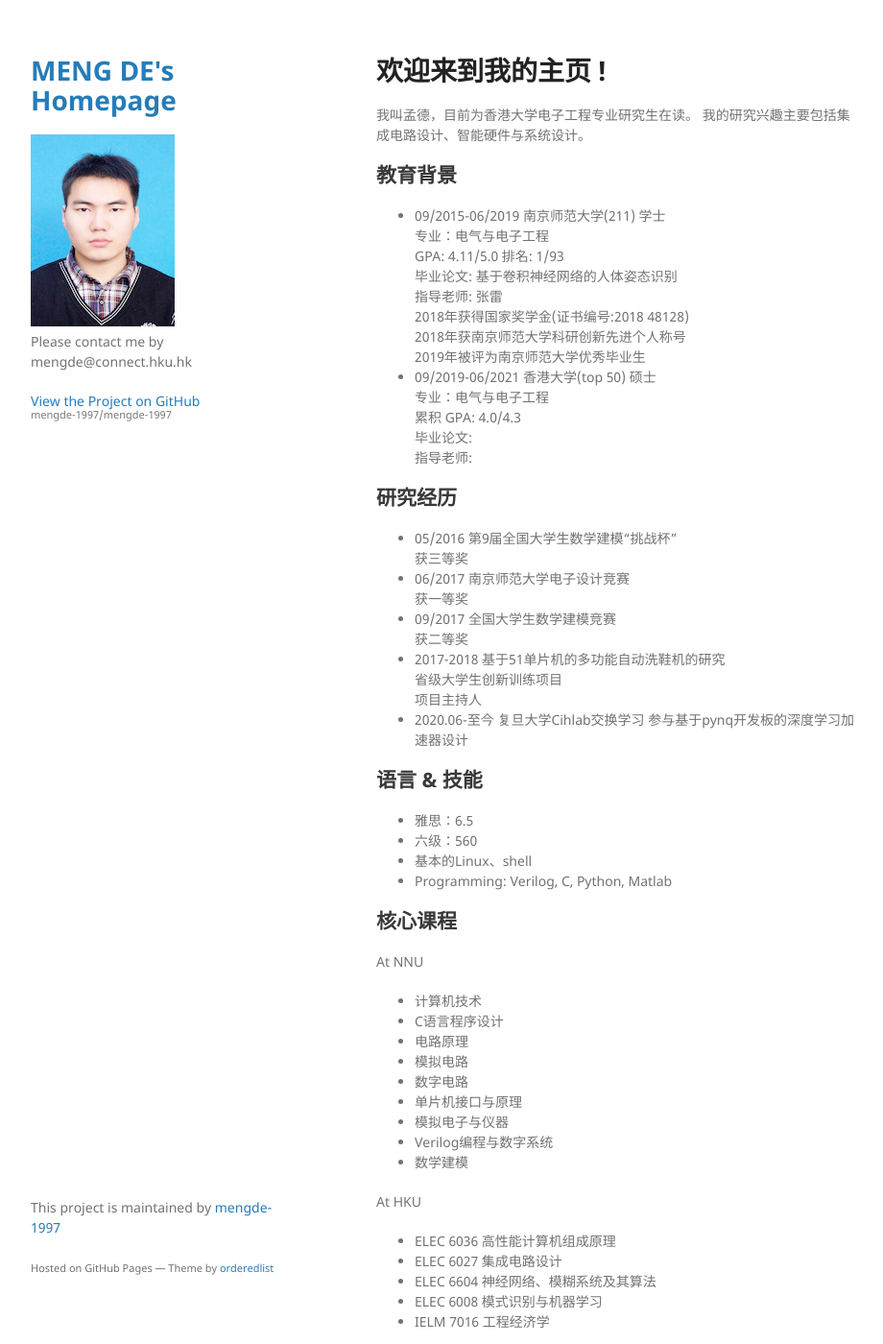
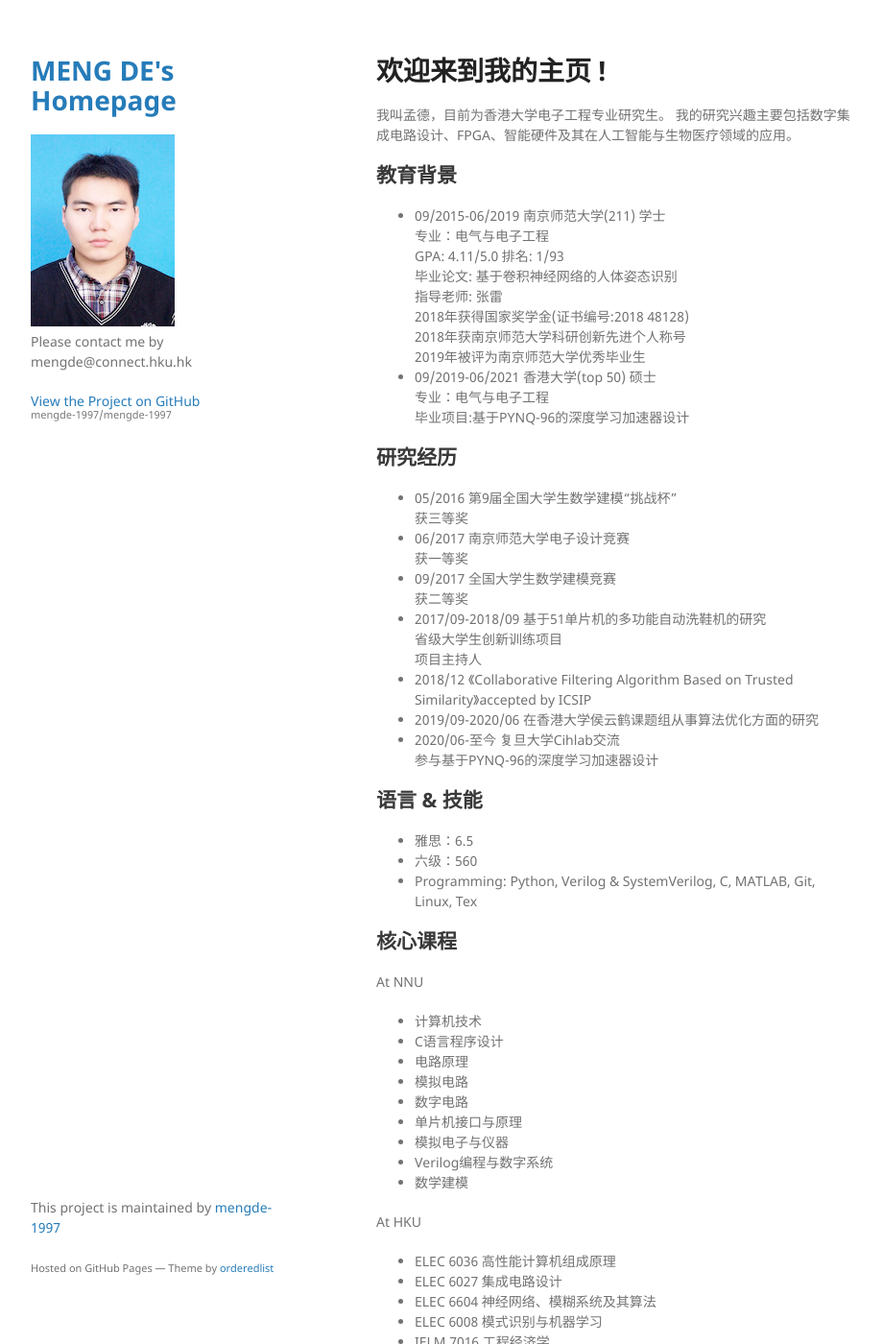
Before and after one commit to mengde-1997/mengde-1997, a Jekyll site: the page built from pub.md, in a window 1280 px wide and 1400 px high. Shown: the whole window at 96% size, without its empty margins (178-1098 px from the left). Built offline with Jekyll 4.4.1, drawn with Linux system fonts in a browser that asks for light colours; our own code applies the rules of GitHub Pages for plain Markdown files.

Commit message:
Update pub.md

```diff
--- a/pub.md
+++ b/pub.md
@@ -3,9 +3,8 @@ layout: default
 ---
 
 # 欢迎来到我的主页 !
-我叫孟德，目前为香港大学电子工程专业研究生在读。
-我的研究兴趣主要包括集成电路设计、智能硬件与系统设计。
-
+我叫孟德，目前为香港大学电子工程专业研究生。
+我的研究兴趣主要包括数字集成电路设计、FPGA、智能硬件及其在人工智能与生物医疗领域的应用。
 
 ## 教育背景
 * 09/2015-06/2019  南京师范大学(211) 学士<br />
@@ -18,9 +17,7 @@ layout: default
   2019年被评为南京师范大学优秀毕业生<br />
 * 09/2019-06/2021 香港大学(top 50)  硕士<br />
   专业：电气与电子工程<br />
-  累积 GPA: 4.0/4.3<br />
-  毕业论文:  <br />
-  指导老师:  <br />
+  毕业项目:基于PYNQ-96的深度学习加速器设计 <br />
 
 ## 研究经历
 * 05/2016    第9届全国大学生数学建模“挑战杯”<br />
@@ -29,18 +26,18 @@ layout: default
   获一等奖<br />
 * 09/2017    全国大学生数学建模竞赛<br />
   获二等奖<br />
-* 2017-2018  基于51单片机的多功能自动洗鞋机的研究<br />
+* 2017/09-2018/09  基于51单片机的多功能自动洗鞋机的研究<br />
   省级大学生创新训练项目<br />
   项目主持人<br />
-* 2020.06-至今 复旦大学Cihlab交换学习
-  参与基于pynq开发板的深度学习加速器设计
-
+* 2018/12 《Collaborative Filtering Algorithm Based on Trusted Similarity》accepted by ICSIP<br />
+* 2019/09-2020/06 在香港大学侯云鹤课题组从事算法优化方面的研究<br />
+* 2020/06-至今 复旦大学Cihlab交流<br />
+  参与基于PYNQ-96的深度学习加速器设计<br />
 
 ## 语言 & 技能
 * 雅思：6.5<br />
 * 六级：560<br />
-* 基本的Linux、shell
-* Programming:  Verilog, C, Python, Matlab<br />
+* Programming: Python, Verilog & SystemVerilog, C, MATLAB, Git, Linux, Tex<br />
 
 ## 核心课程
 At NNU<br />
```
